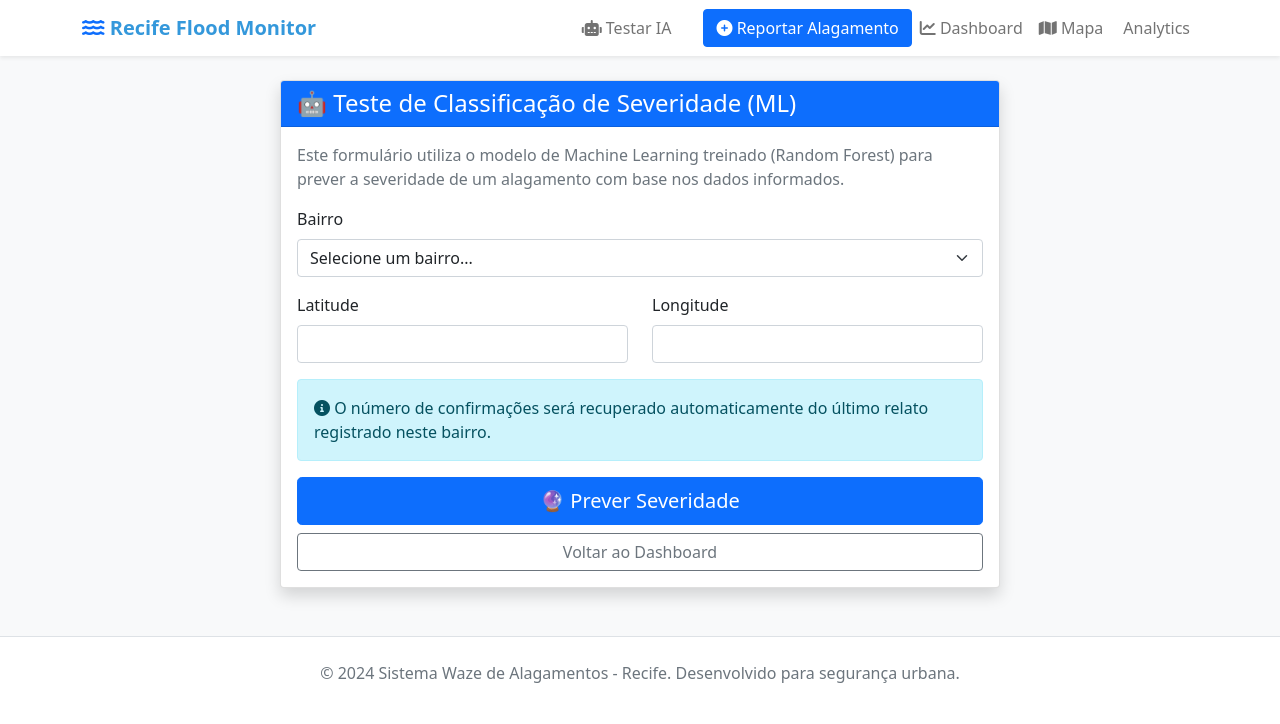
After one commit to raf7525/Projetos5novo, a Django app: page /teste-ml/ in a window 1280 px wide. The commit adds this page. Shown: the top 724 px of the page. Run offline with Django 5.2, Linux system fonts and the light colour scheme; data that the repository does not hold is empty; some libraries are stand-ins or nearby versions.

Commit message:
implementei o algoritmo de IA

```diff
--- a/dashboard/urls.py
+++ b/dashboard/urls.py
@@ -9,6 +9,7 @@ app_name = 'dashboard'
 urlpatterns = [
     path('', views.dashboard_home, name='home'),
     path('teste/', views.teste_dados, name='teste'),
+    path('teste-ml/', views.teste_ml, name='teste_ml'),
     path('mapa/', views.mapa_interativo, name='mapa'),
     path('analytics/', views.analytics, name='analytics'),
     path('relatorio/<int:relato_id>/', views.relatorio_detalhado, name='relatorio_detalhes'),
--- a/dashboard/views.py
+++ b/dashboard/views.py
@@ -403,3 +403,52 @@ def analytics(request):
     }
 
     return render(request, 'dashboard/analytics.html', context)
+
+from .ml_predictor import predict_flood_severity
+
+def teste_ml(request):
+    """View para testar o modelo de ML"""
+    resultado = None
+    bairros = Bairro.objects.all().order_by('nome')
+
+    if request.method == 'POST':
+        try:
+            lat = float(request.POST.get('latitude'))
+            lon = float(request.POST.get('longitude'))
+            bairro_nome = request.POST.get('bairro')
+
+            # Busca confirmações do banco (último relato do bairro)
+            confirmacoes = 1
+            if bairro_nome and bairro_nome != 'Outro':
+                ultimo_relato = RelatorioAlagamento.objects.filter(
+                    bairro__nome=bairro_nome
+                ).order_by('-timestamp').first()
+
+                if ultimo_relato:
+                    confirmacoes = ultimo_relato.total_confirmacoes
+
+            timestamp = timezone.now() # Usa hora atual para teste
+
+            nivel = predict_flood_severity(lat, lon, timestamp, confirmacoes, bairro_nome)
+
+            severidade_map = {
+                1: "🟢 Baixo - Poças d'água",
+                2: "🟡 Moderado - Alagamento leve",
+                3: "🟠 Alto - Alagamento significativo",
+                4: "🔴 Crítico - Alagamento severo"
+            }
+
+            resultado = {
+                'nivel': nivel,
+                'descricao': severidade_map.get(nivel, "Desconhecido"),
+                'inputs': {
+                    'lat': lat,
+                    'lon': lon,
+                    'bairro': bairro_nome,
+                    'confirmacoes': confirmacoes
+                }
+            }
+        except Exception as e:
+            resultado = {'erro': str(e)}
+
+    return render(request, 'dashboard/teste_ml.html', {'resultado': resultado, 'bairros': bairros})
--- a/templates/dashboard/base.html
+++ b/templates/dashboard/base.html
@@ -96,6 +96,9 @@
             </a>
 
             <div class="navbar-nav ms-auto d-flex align-items-center">
+                <a class="nav-link me-3" href="{% url 'dashboard:teste_ml' %}">
+                    <i class="fas fa-robot"></i> Testar IA
+                </a>
                 <a class="btn btn-primary ms-2" href="{% url 'dashboard:criar_relatorio' %}">
                     <i class="fas fa-plus-circle"></i> Reportar Alagamento
                 </a>
--- /dev/null
+++ b/templates/dashboard/teste_ml.html
@@ -0,0 +1,95 @@
+{% extends 'dashboard/base.html' %}
+
+{% block content %}
+<div class="container mt-4">
+    <div class="row">
+        <div class="col-md-8 offset-md-2">
+            <div class="card shadow">
+                <div class="card-header bg-primary text-white">
+                    <h4 class="mb-0">🤖 Teste de Classificação de Severidade (ML)</h4>
+                </div>
+                <div class="card-body">
+                    <p class="text-muted">
+                        Este formulário utiliza o modelo de Machine Learning treinado (Random Forest)
+                        para prever a severidade de um alagamento com base nos dados informados.
+                    </p>
+
+                    {% if resultado %}
+                        {% if resultado.erro %}
+                            <div class="alert alert-danger">
+                                ❌ Erro: {{ resultado.erro }}
+                            </div>
+                        {% else %}
+                            <div class="alert alert-success text-center">
+                                <h5>Resultado da Predição:</h5>
+                                <h2 class="display-4">{{ resultado.nivel }}</h2>
+                                <p class="lead">{{ resultado.descricao }}</p>
+                                <hr>
+                                <small class="text-muted">
+                                    Baseado em: {{ resultado.inputs.bairro }} |
+                                    {{ resultado.inputs.confirmacoes }} confirmações
+                                </small>
+                            </div>
+                        {% endif %}
+                    {% endif %}
+
+                    <form method="post">
+                        {% csrf_token %}
+
+                        <div class="mb-3">
+                            <label for="bairro" class="form-label">Bairro</label>
+                            <select name="bairro" id="bairro" class="form-select" required>
+                                <option value="">Selecione um bairro...</option>
+                                {% for bairro in bairros %}
+                                    <option value="{{ bairro.nome }}" data-lat="{{ bairro.latitude }}" data-lon="{{ bairro.longitude }}">
+                                        {{ bairro.nome }}
+                                    </option>
+                                {% endfor %}
+                                <option value="Outro">Outro (Inserir Manualmente)</option>
+                            </select>
+                        </div>
+
+                        <div class="row">
+                            <div class="col-md-6 mb-3">
+                                <label for="latitude" class="form-label">Latitude</label>
+                                <input type="number" step="any" name="latitude" id="latitude" class="form-control" required>
+                            </div>
+                            <div class="col-md-6 mb-3">
+                                <label for="longitude" class="form-label">Longitude</label>
+                                <input type="number" step="any" name="longitude" id="longitude" class="form-control" required>
+                            </div>
+                        </div>
+
+                        <div class="mb-3">
+                            <div class="alert alert-info">
+                                <i class="fas fa-info-circle"></i>
+                                O número de confirmações será recuperado automaticamente do último relato registrado neste bairro.
+                            </div>
+                        </div>
+
+                        <div class="d-grid gap-2">
+                            <button type="submit" class="btn btn-primary btn-lg">
+                                🔮 Prever Severidade
+                            </button>
+                            <a href="{% url 'dashboard:home' %}" class="btn btn-outline-secondary">Voltar ao Dashboard</a>
+                        </div>
+                    </form>
+                </div>
+            </div>
+        </div>
+    </div>
+</div>
+
+<script>
+    document.getElementById('bairro').addEventListener('change', function() {
+        var option = this.options[this.selectedIndex];
+        var lat = option.getAttribute('data-lat');
+        var lon = option.getAttribute('data-lon');
+
+        if(lat && lon) {
+            document.getElementById('latitude').value = lat.replace(',', '.');
+            document.getElementById('longitude').value = lon.replace(',', '.');
+        }
+    });
+</script>
+{% endblock %}
```
Also changed, not shown: dashboard/management/commands/train_ml_model.py (added, +33 -0 lines), dashboard/ml_predictor.py (added, +45 -0 lines), utils/ml_classifier.py (+97 -4 lines), data/exports/confusion_matrices.png, data/exports/precision_recall_curves.png, data/exports/roc_curves.png, 3 other files.
